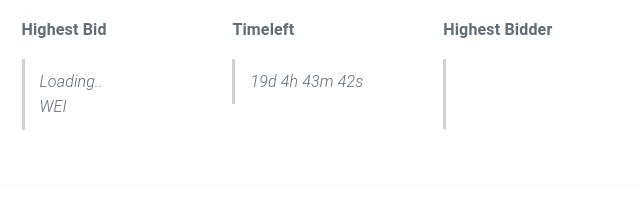
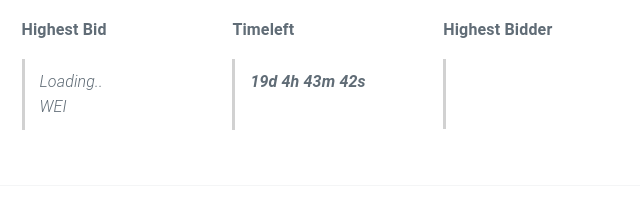
Before and after one commit to harshant/auction_dapp, a website: page index.html in a window 1280 px wide. Shown: the part 230-443 px from the top of the page, 335-975 px from the left. Drawn offline with nearby package versions, Linux system fonts and the light colour scheme.

Commit message:
adding /docs for gh-pages

```diff
--- a/Assets/client.js
+++ b/Assets/client.js
@@ -195,6 +195,7 @@ if (typeof web3 !== 'undefined') {
     web3 = new Web3(web3.currentProvider);  // web3.ethereum is also available for modern browsers
    } else {
 	// set the provider you want from Web3.providers
+	alert('Non-Ethereum browser detected. You should consider trying MetaMask! Now trying for Ganache(testRPC)');
     web3 = new Web3(new Web3.providers.HttpProvider("http://localhost:8545"));
    }
 
--- a/index.html
+++ b/index.html
@@ -19,7 +19,7 @@
       </div>
       <div class="column">
         <label>Timeleft</label>
-        <blockquote><p><em id="timeleft">Loading..</em><br /></p></blockquote>
+        <blockquote><p><b><em id="timeleft">Loading..</em></b></br/><br /></p></blockquote>
       </div>
       <div class="column">
         <label>Highest Bidder</label>
```
Lines whose indentation alone changed are shown as unchanged.
